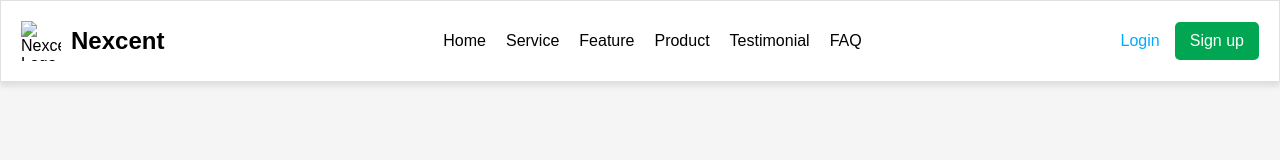
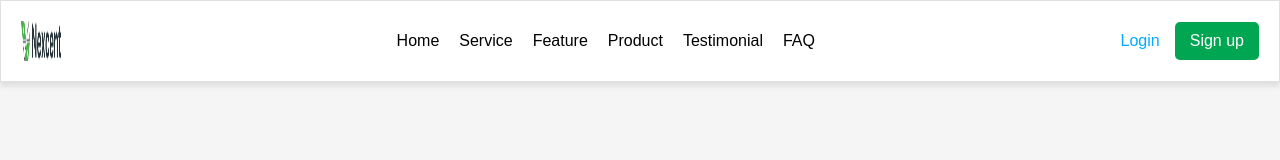
Before and after one commit to namhazover9/HTML-CSS-template, a plain HTML site: page index.html in a window 1280 px wide. Drawn offline with Linux system fonts and the light colour scheme.

Commit message:
addImagesFolder

```diff
--- a/index.html
+++ b/index.html
@@ -9,8 +9,7 @@
 <body>
     <nav class="navbar">
         <div class="logo">
-          <img src="logo.png" alt="Nexcent Logo"> <!-- Thay đổi "logo.png" bằng đường dẫn logo của bạn -->
-          <span>Nexcent</span>
+          <img src="/images/Logo.png" alt="Nexcent Logo"> <!-- Thay đổi "logo.png" bằng đường dẫn logo của bạn -->
         </div>
         <ul class="nav-links">
           <li><a href="#">Home</a></li>
```
Also changed, not shown: images/Logo.png (added).
